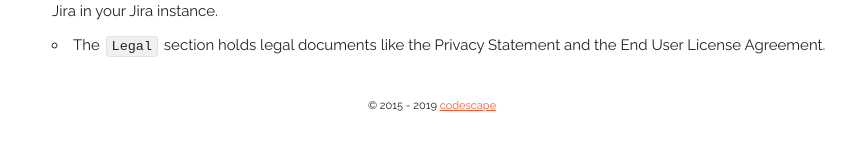
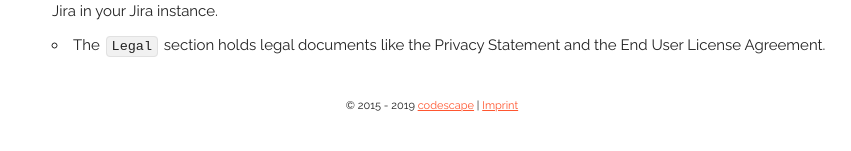
Before and after one commit to codescape/jira-scrum-poker, a Jekyll site: the page built from docs/index.md, in a window 1280 px wide. Shown: the part 640-791 px from the top of the page, without its empty margins (208-1059 px from the left). Built offline with Jekyll 4.4.1, drawn with Linux system fonts in a browser that asks for light colours; nearby versions of some CDN libraries.

Commit message:
docs: add link to imprint in footer

```diff
--- a/docs/_layouts/default.html
+++ b/docs/_layouts/default.html
@@ -116,7 +116,7 @@
     </div>
 
     <div class="footer">
-        <p>&copy; 2015 - <script>document.write(new Date().getFullYear())</script> <a href="http://www.codescape.de">codescape</a></p>
+        <p>&copy; 2015 - <script>document.write(new Date().getFullYear())</script> <a href="http://www.codescape.de">codescape</a> | <a href="/imprint">Imprint</a></p>
     </div>
 
 </div>
```
